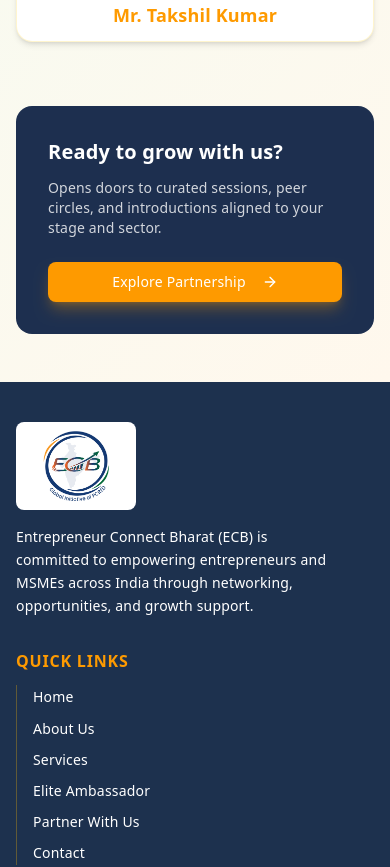
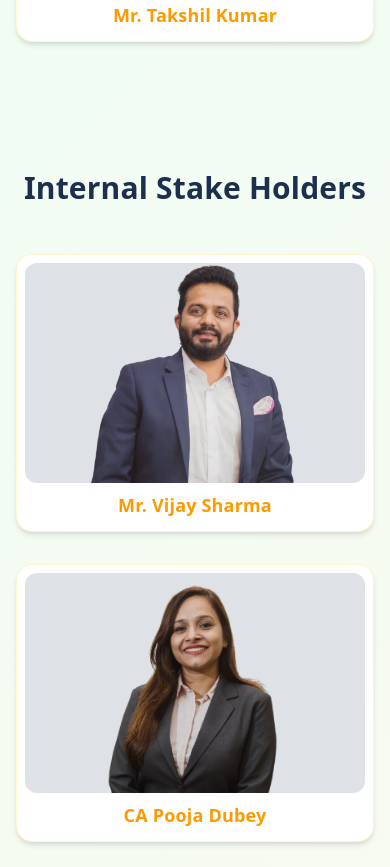
Before and after one commit to shankar-1403/ecb, a React (Vite) app: page /about in a window 390 px wide. Shown: the part 4640-5507 px from the top of the page. Built offline with nearby package versions, Linux system fonts and the light colour scheme.

Commit message:
Solution-ECB MSME LINK

```diff
--- a/src/components/Navbar.jsx
+++ b/src/components/Navbar.jsx
@@ -94,7 +94,7 @@
               </AnimatePresence>
             </div>
           ))}
-          <a href="https://crm.pcred.org/lead/loan/xADbJsl3JySFojQNYZDC8BXH5Uf1" target="_blank" className="cursor-pointer rounded-lg px-3 py-2 text-sm font-semibold transition-colors lg:px-4" >Solutions Link</a>
+          <a href="https://crm.pcred.org/lead/loan/xADbJsl3JySFojQNYZDC8BXH5Uf1" target="_blank" className="cursor-pointer rounded-lg px-3 py-2 text-sm font-semibold transition-colors lg:px-4" >ECB MSME Link</a>
         </div>
 
         <button
@@ -145,7 +145,7 @@
               </Link>
             );
           })}
-          <a href="https://crm.pcred.org/lead/loan/xADbJsl3JySFojQNYZDC8BXH5Uf1" target="_blank" className="block px-4 py-3 text-sm font-medium text-muted-foreground hover:text-foreground" >Solutions Link</a>
+          <a href="https://crm.pcred.org/lead/loan/xADbJsl3JySFojQNYZDC8BXH5Uf1" target="_blank" className="block px-4 py-3 text-sm font-medium text-muted-foreground hover:text-foreground" >ECB MSME Link</a>
         </div>
       )}
     </nav>
--- a/src/pages/About.jsx
+++ b/src/pages/About.jsx
@@ -50,6 +50,15 @@
 ];
 
 const team = [
+  { name: "Mr. Vijay Sharma", img: vijay_sharma },
+  { name: "CA Pooja Dubey", img: pooja_dubey },
+  { name: "Mr. Ashwini Bhatia", img: bhatiasir_ },
+  { name: "Mrs. Puja Sharma", img: puja_sharma },
+  { name: "Mr. Sanjay Jhanwar", img: sanjay_jhanwar },
+  { name: "Mr. Takshil Kumar", img: takshilkumar },
+];
+
+const employee = [
   { name: "Mr. Vijay Sharma", img: vijay_sharma },
   { name: "CA Pooja Dubey", img: pooja_dubey },
   { name: "Mr. Ashwini Bhatia", img: bhatiasir_ },
@@ -267,7 +276,27 @@
                     </div>
                   </div>
                   <div className="pb-3 px-2">
-                    {/* <p className="text-xs font-semibold text-amber-500">Management & Board Members</p> */}
+                    <h4 className="text-lg font-semibold text-amber-500 group-hover:text-amber-600 transition">{member.name}</h4>
+                    <p className="text-sm text-amber-500">{member.role}</p>
+                  </div>
+                </motion.div>
+              ))}
+            </div>
+          </div>
+        </section>
+
+        <section className="py-16 sm:py-20 md:py-24">
+          <div className="mx-auto max-w-7xl px-4 sm:px-5 md:px-6 text-center">
+            <h6 className="text-3xl md:text-4xl font-bold text-[#1D2F4F]">Internal Stake Holders</h6>
+            <div className="mt-12 grid gap-8 sm:grid-cols-2 md:grid-cols-3 lg:grid-cols-4">
+              {employee.map((member, index) => (
+                <motion.div key={member.name} initial={{ opacity: 0, y: 10 }} whileInView={{ opacity: 1, y: 0 }} transition={{ duration: 0.35, ease: "easeOut" }} viewport={{ once: true }} className="group relative rounded-2xl border border-amber-200/40 shadow-md overflow-hidden transition hover:shadow-2xl bg-white">
+                  <div className="p-2">
+                    <div className="overflow-hidden bg-gray-300/70 rounded-xl">
+                      <img src={member.img} alt={member.name} className="w-full h-auto max-h-55 sm:max-h-60 md:h-64 md:max-h-none object-contain md:object-cover" />
+                    </div>
+                  </div>
+                  <div className="pb-3 px-2">
                     <h4 className="text-lg font-semibold text-amber-500 group-hover:text-amber-600 transition">{member.name}</h4>
                     <p className="text-sm text-amber-500">{member.role}</p>
                   </div>
@@ -281,7 +310,7 @@
           <div className="mx-auto max-w-7xl px-4 sm:px-5 md:px-6">
             <div className="flex flex-col gap-6 rounded-2xl bg-[#1D2F4F] p-8 text-white sm:p-10 md:flex-row md:items-center md:justify-between md:gap-8 md:rounded-3xl md:p-12 lg:p-14">
               <div className="min-w-0">
-                <h5 className="text-xl font-bold sm:text-2xl md:text-3xl">Ready to grow with us?</h5>
+                <h7 className="text-xl font-bold sm:text-2xl md:text-3xl">Ready to grow with us?</h7>
                 <p className="mt-3 max-w-xl text-sm text-white/80 sm:text-base">Opens doors to curated sessions, peer circles, and introductions aligned to your stage and sector.</p>
               </div>
               <Link to="/membership/partner-with-us" className="w-full shrink-0 sm:w-auto">
```
